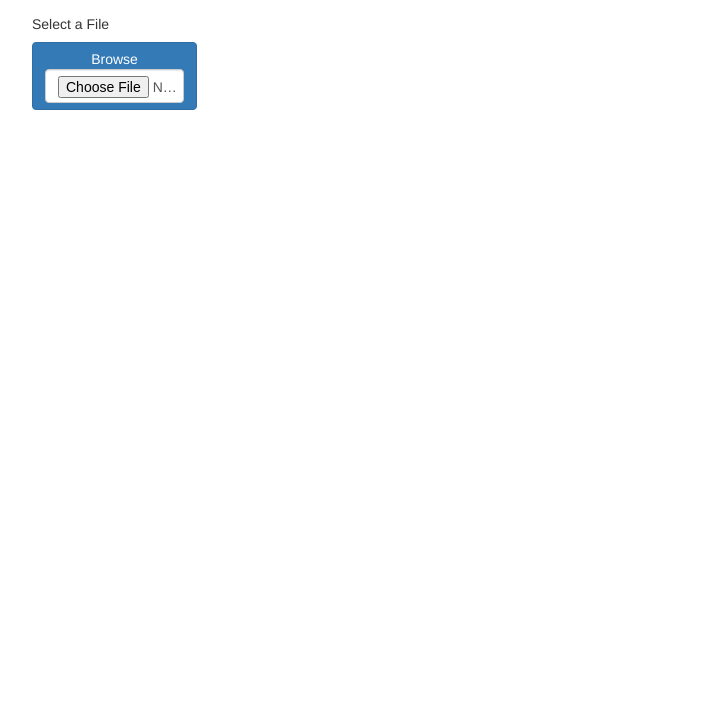
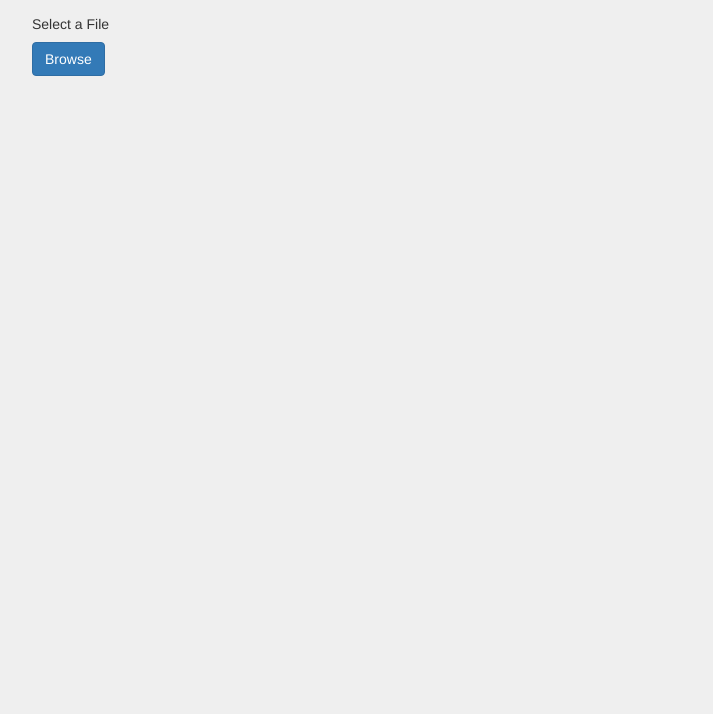
Before and after one commit to singerbj/ant-flow, a plain HTML site: page index.html in a window 1280 px wide. Shown: the part 86-800 px from the top of the page, without its empty margins (38-751 px from the left). Drawn offline with nearby package versions, Linux system fonts and the light colour scheme; the site is published under a folder, as on GitHub Pages, so addresses that start at the root find nothing.

Commit message:
removed another foward slash causing error

```diff
--- a/index.html
+++ b/index.html
@@ -5,7 +5,7 @@
     <meta name="viewport" content="width=device-width, initial-scale=1">
     <title>Ant Flow</title>
     <link href="//maxcdn.bootstrapcdn.com/bootstrap/3.3.5/css/bootstrap.min.css" rel="stylesheet">
-    <link href="/mycss.css" rel="stylesheet">
+    <link href="mycss.css" rel="stylesheet">
 </head>
 
 <body ng-controller="Controller as c" ng-cloak>
```
